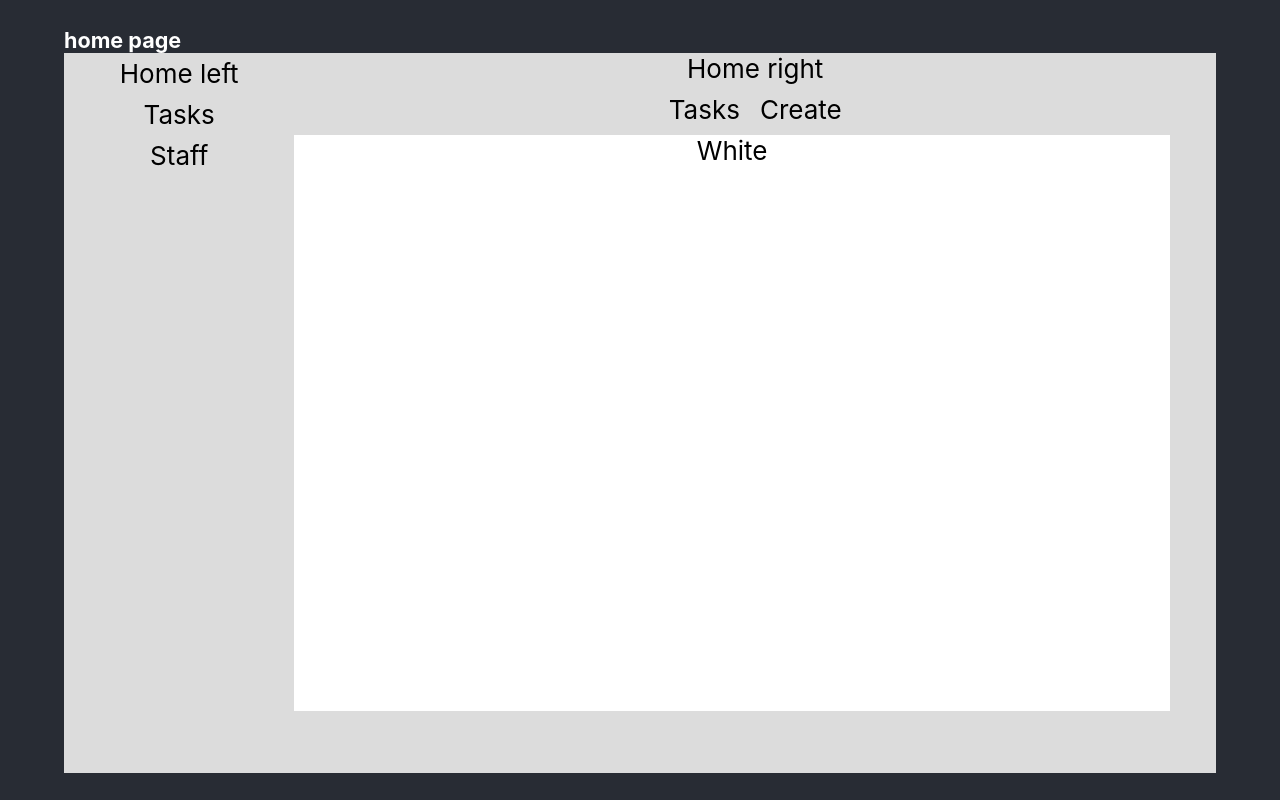
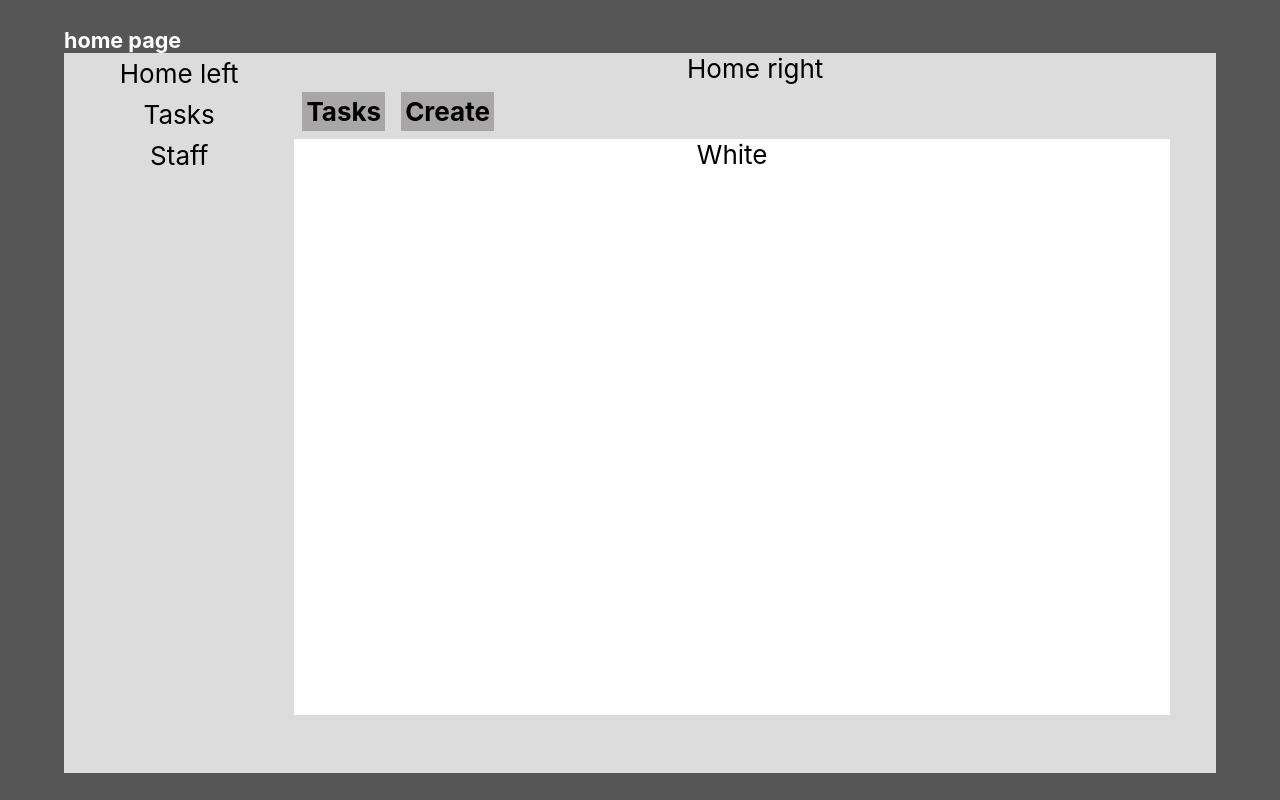
Before and after one commit to Val325/electron-desktop-app-fork, a React (Create React App) app in the folder react-app/: page /#/home in a window 1280 px wide. Built offline with nearby package versions, Linux system fonts and the light colour scheme.

Commit message:
fix background

```diff
--- a/react-app/src/App.css
+++ b/react-app/src/App.css
@@ -16,7 +16,7 @@ a{
   color: white;
 }
 .App-header {
-  background-color: #282c34;
+  background-color: rgb(86, 86, 86);
   min-height: 100vh;
   display: flex;
   flex-direction: column;
@@ -52,11 +52,13 @@ a{
 .Tasks-staff-create{
   display: flex;
   flex-direction: row;
-  justify-content: center;
-
+  justify-content: start;
+  font-weight: bold;
 }
 .Tasks-staff-create > div{
-  padding: 10px;
+  margin: 8px;
+  padding: 4px;
+  background-color: rgb(168, 166, 166);
 }
 .Task-white {
   background-color: white;
```
